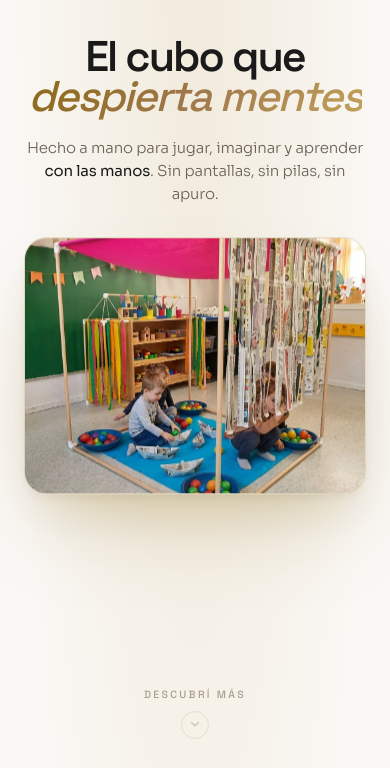
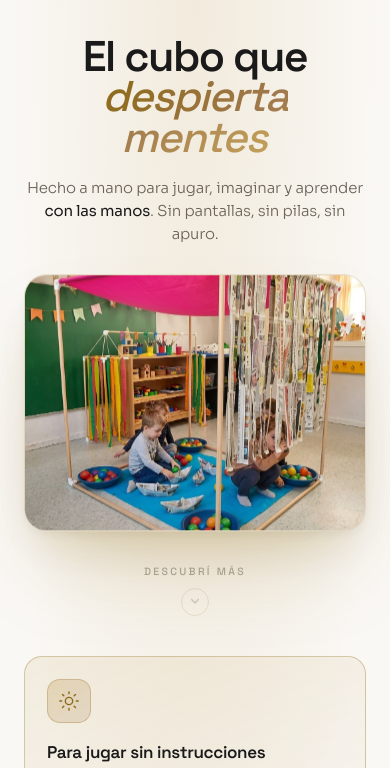
Before and after one commit to frxnnk/rona-printing-landing, a website: page index.html in a window 390 px wide. Shown: the part 69-837 px from the top of the page. Drawn offline with Linux system fonts and the light colour scheme; no server answers.

Commit message:
fix: headline clipping + scroll hint position on mobile

```diff
--- a/index.html
+++ b/index.html
@@ -860,19 +860,22 @@
     /* Mobile */
     @media(max-width:640px){
       .hero{
-        padding:40px 0 24px;
-        min-height:calc(100vh - 70px);
-        min-height:calc(100lvh - 70px);
-        display:flex;flex-direction:column;align-items:center;
+        padding:40px 0 32px;
       }
-      h1{font-size:clamp(42px,11vw,56px);margin-bottom:18px}
-      .sub{font-size:15px;margin-bottom:36px;max-width:340px}
+      h1{
+        font-size:clamp(42px,11vw,56px);
+        margin-bottom:18px;
+        letter-spacing:-0.035em;
+        padding:0 4px;
+      }
+      h1 .hl{padding-right:.06em}
+      .sub{font-size:15px;margin-bottom:32px;max-width:340px}
       .hero-photo{
         max-width:100%;
-        margin-bottom:32px;
+        margin-bottom:18px;
         border-radius:22px;
       }
-      .scroll-hint{margin-top:auto;padding-top:16px}
+      .scroll-hint{margin-top:4px;padding-top:8px}
       .feats{grid-template-columns:1fr;gap:10px;margin-bottom:88px}
       .feat{padding:22px}
       .testi-grid{grid-template-columns:1fr;gap:12px}
```
